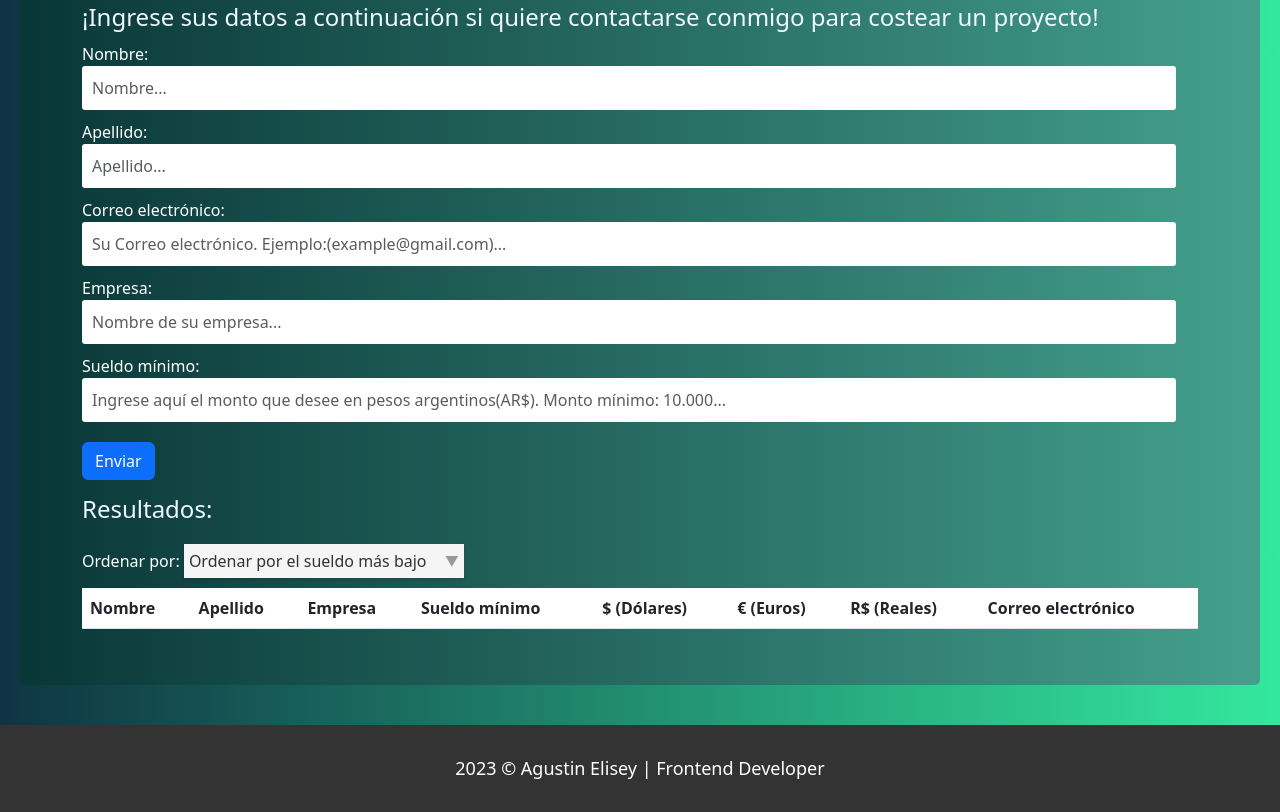
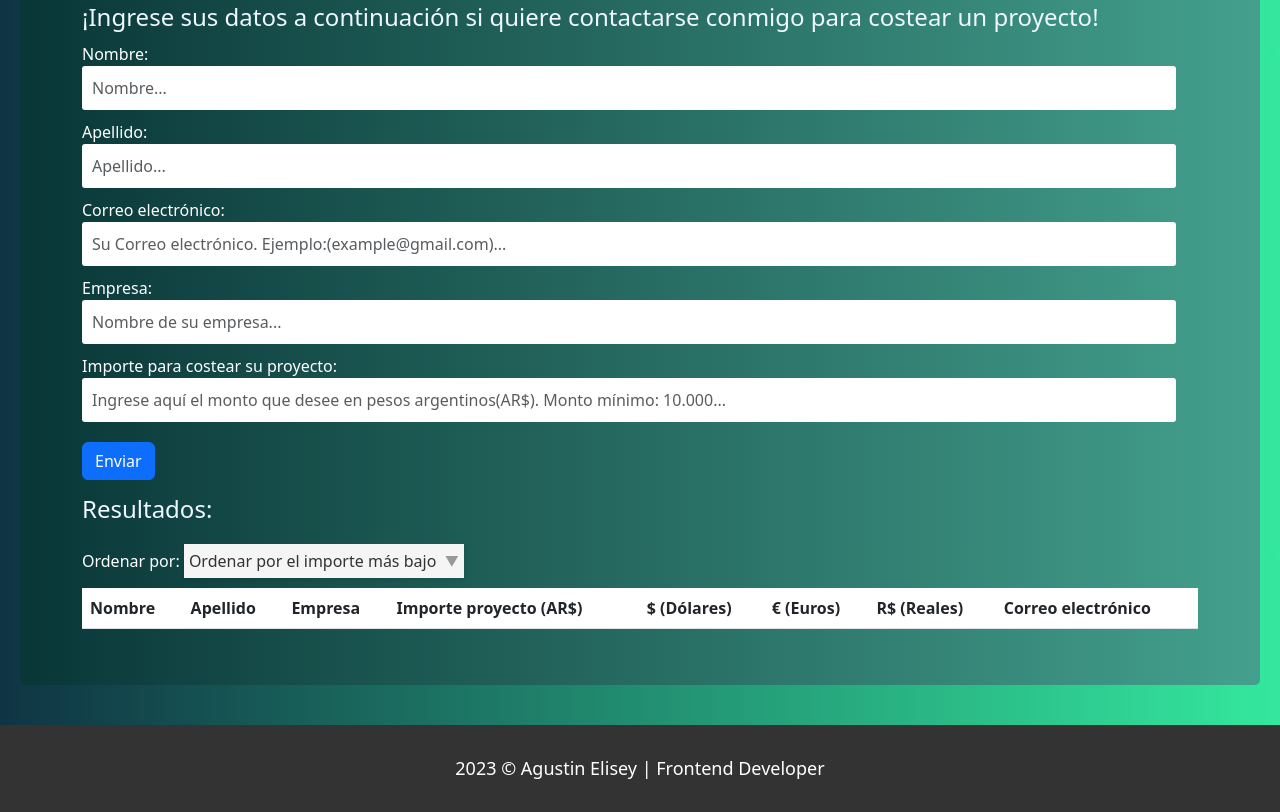
Before and after one commit to EliseyAgustin/cv.github.io, a plain HTML site: page index.html in a window 1280 px wide. Shown: the part 1221-2033 px from the top of the page. Drawn offline with Linux system fonts and the light colour scheme.

Commit message:
Initial commit

```diff
--- a/index.html
+++ b/index.html
@@ -71,7 +71,7 @@
           <input type="text" class="form-control" placeholder="Nombre de su empresa..." id="empresa" required>
         </div>
         <div class="form-group">
-          <label for="sueldo">Sueldo mínimo:</label>
+          <label for="sueldo">Importe para costear su proyecto:</label>
           <input type="number" class="form-control" id="sueldo" min="10000" placeholder="Ingrese aquí el monto que desee en pesos argentinos(AR$). Monto mínimo: 10.000..." required>
         </div>
         <button type="submit" class="btn btn-primary" onclick="enviarDatos(event)">Enviar</button>
@@ -82,8 +82,8 @@
       <div class="ordenar-container">
         <label for="ordenar-select">Ordenar por:</label>
         <select id="ordenar-select" onchange="ordenarTabla()">
-          <option value="ascendente">Ordenar por el sueldo más bajo</option>
-          <option value="descendente">Ordenar por el sueldo más alto</option>
+          <option value="ascendente">Ordenar por el importe más bajo</option>
+          <option value="descendente">Ordenar por el importe más alto</option>
         </select>
       </div>
 
@@ -94,7 +94,7 @@
             <th>Nombre</th>
             <th>Apellido</th>
             <th>Empresa</th>
-            <th>Sueldo mínimo</th>
+            <th>Importe proyecto (AR$)</th>
             <th>&#36; (Dólares)</th>
             <th>&#128; (Euros)</th>
             <th>&#82;&#36; (Reales)</th>
```
